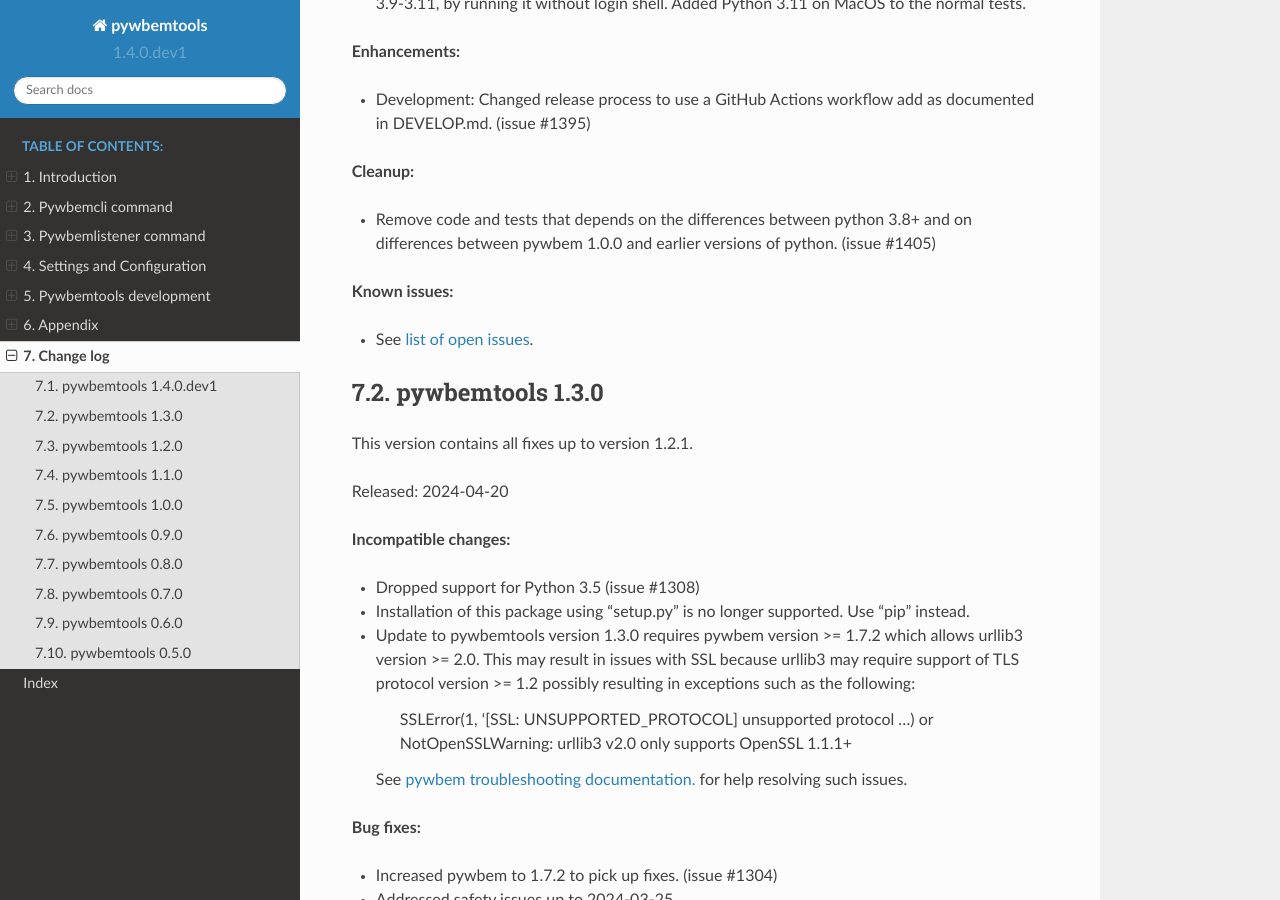
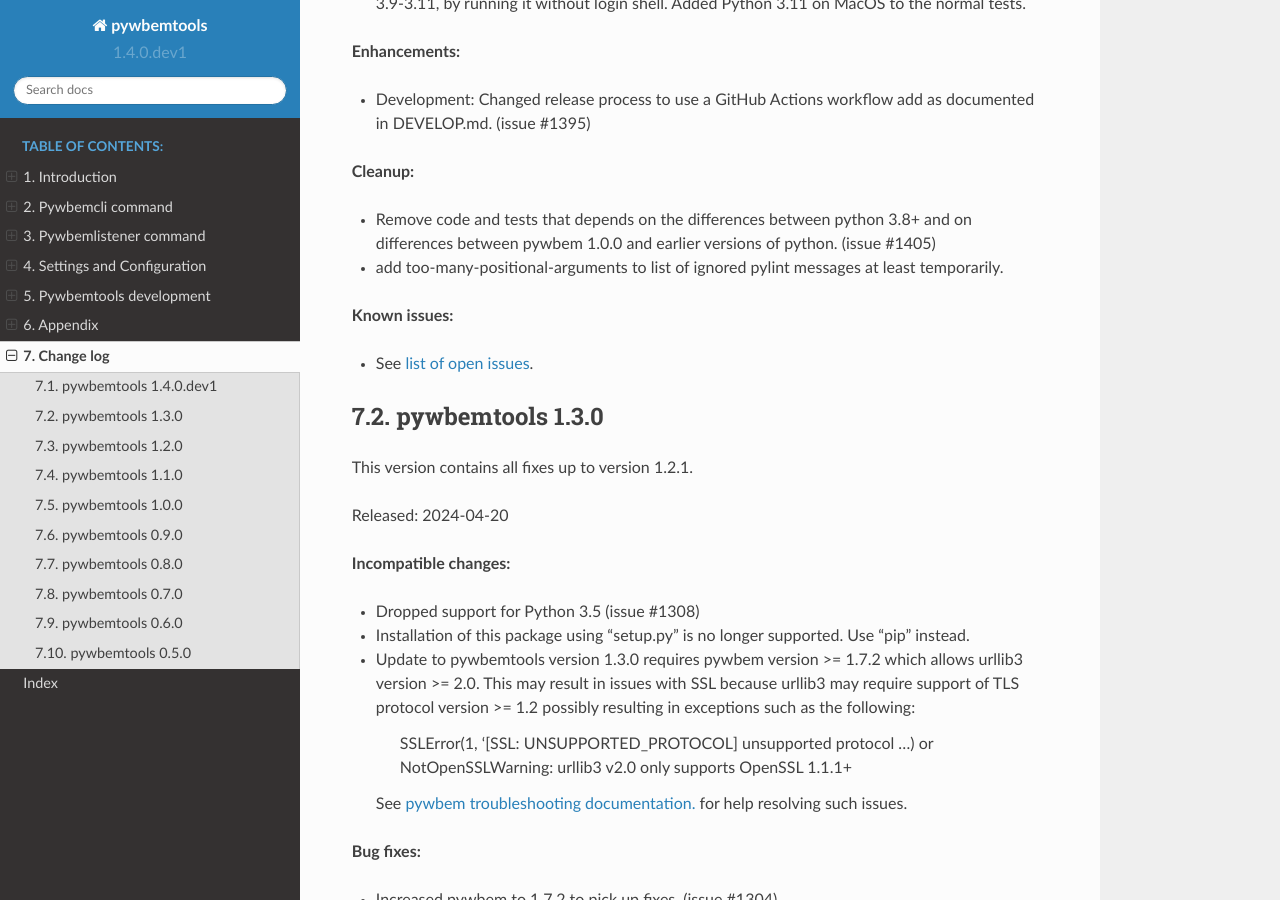
Before and after one commit to pywbem/pywbemtools, a Sphinx documentation site: the page built from docs/changes.rst, in a window 1280 px wide and 900 px high, scrolled down 584 px. Built offline with Sphinx 7.4.7 and the Read the Docs theme 2.0.0, drawn with Linux system fonts in a browser that asks for light colours; pages that are not in the unit, such as notebooks, are missing from menus.

Commit message:
Add too-many-positional-arguments to list of ignored pylint msgs.
Just puts too-many-positional-arguments into the list of pylint messages
to be ignored at least temporarily.

This new test generates about 70 new pylint messages when pylint is
executed against pywbemtools.

```diff
--- a/docs/changes.rst
+++ b/docs/changes.rst
@@ -38,6 +38,9 @@
 * Remove code and tests that depends on the differences between python 3.8+ and
   on differences between pywbem 1.0.0 and earlier versions of python.
   (issue #1405)
+
+* add too-many-positional-arguments to list of ignored pylint messages at least
+  temporarily.
 
 **Known issues:**
 
```
Also changed, not shown: 1 other file.
